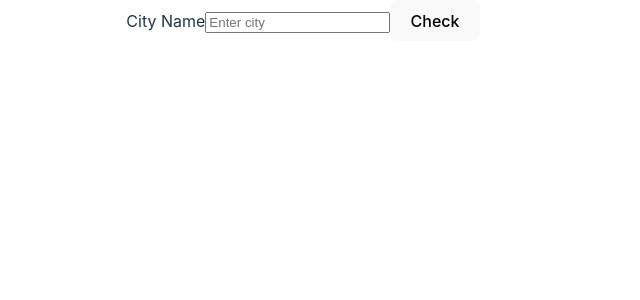
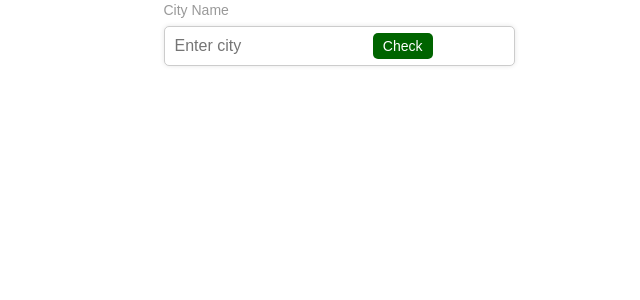
Before and after one commit to danninon/weather-io, a React (Vite) app in the folder frontend/weatherApp/: page / in a window 1280 px wide. Shown: the top 300 px of the page, without its empty margins (337-977 px from the left). Built offline with nearby package versions, Linux system fonts and the light colour scheme.

Commit message:
styling and layout of inputform and geocoords

```diff
--- a/frontend/weatherApp/src/App.tsx
+++ b/frontend/weatherApp/src/App.tsx
@@ -1,7 +1,7 @@
 import { useState } from 'react';
-import InputForm from './components/InputForm';
+import InputForm from './components/inputForm/InputForm.tsx';
 import { ExtractedWeatherData } from './interfaces/weatherData';
-import GeoCoordsAndUpdatedTimeView from "./components/geoCoordsAndUpdatedTimeView";
+import GeoCoordsAndUpdatedTimeView from "./components/geoCoordsAndUpdatedTimeView/GeoCoordsAndUpdatedTimeView.tsx";
 import WeatherDisplay from "./components/WeatherDisplay.tsx";
 
 function App() {
--- a/frontend/weatherApp/src/components/WeatherDisplay.tsx
+++ b/frontend/weatherApp/src/components/WeatherDisplay.tsx
@@ -1,6 +1,6 @@
 import {ExtractedWeatherData} from '../interfaces/weatherData';
 import WeatherCard from "./WeatherCard.tsx";
-import ForecastItem from "./ForecastItem.tsx";
+import ForecastItem from "./forecaseItem/ForecastItem.tsx";
 
 function chooseForecastItems(
     localTime: string,
--- a/frontend/weatherApp/src/components/ForecastItem.tsx
+++ b/frontend/weatherApp/src/components/forecaseItem/ForecastItem.tsx
@@ -1,7 +1,7 @@
 function ForecastItem({time, temperatureCelsius}: { time: string, temperatureCelsius: number }) {
     return (
         <div>
-            <p>{time}: {temperatureCelsius}°C</p>
+            <p>{time}:00 {temperatureCelsius}°C</p>
         </div>
     );
 }
--- a/frontend/weatherApp/src/components/geoCoordsAndUpdatedTimeView.tsx
+++ /dev/null
@@ -1,21 +0,0 @@
-import {ExtractedWeatherData} from '../interfaces/weatherData';
-
-function geoCoordsAndUpdatedTimeView({latitude, longitude, lastUpdated}: Partial<ExtractedWeatherData>) {
-    const date = new Date(lastUpdated as string);
-    const formattedDate = date.toLocaleDateString();
-    const formattedTime = date.toLocaleTimeString([], {hour: '2-digit', minute: '2-digit'});
-
-    return (
-        <div>
-            <div>
-                <span>Latitude: {latitude}</span>
-                <span>Longitude: {longitude}</span>
-            </div>
-            <div>
-                <span>Accurate to {formattedDate} at {formattedTime}</span>
-            </div>
-        </div>
-    );
-}
-
-export default geoCoordsAndUpdatedTimeView;
--- /dev/null
+++ b/frontend/weatherApp/src/components/geoCoordsAndUpdatedTimeView/GeoCoordsAndUpdatedTimeView.tsx
@@ -0,0 +1,22 @@
+import { ExtractedWeatherData } from '../../interfaces/weatherData';
+import './geoCoordsAndUpdatedTimeView.css';
+
+function GeoCoordsAndUpdatedTimeView({ latitude, longitude, lastUpdated }: Partial<ExtractedWeatherData>) {
+    const date = new Date(lastUpdated as string);
+    const formattedDate = date.toLocaleDateString();
+    const formattedTime = date.toLocaleTimeString([], { hour: '2-digit', minute: '2-digit' });
+
+    return (
+        <div className="geo-coords-container">
+            <div className="geo-coords">
+                <span className="geo-coord">Latitude: {latitude}</span>
+                <span className="geo-coord">Longitude: {longitude}</span>
+            </div>
+            <div className="last-updated">
+                <span>Accurate to {formattedDate} at {formattedTime}</span>
+            </div>
+        </div>
+    );
+}
+
+export default GeoCoordsAndUpdatedTimeView;
--- /dev/null
+++ b/frontend/weatherApp/src/components/geoCoordsAndUpdatedTimeView/geoCoordsAndUpdatedTimeView.css
@@ -0,0 +1,19 @@
+.geo-coords-container {
+    font-family: Arial, sans-serif;
+    font-size: 14px;
+    color: #666;
+}
+
+.geo-coords {
+    display: flex;
+    justify-content: flex-start;  /* Align items to the start */
+    gap: 10px;  /* Add a small gap between items */
+}
+
+.geo-coord {
+    margin-right: 10px; /* Remove this line */
+}
+
+.last-updated {
+    font-style: italic;
+}
--- /dev/null
+++ b/frontend/weatherApp/src/components/inputForm/InputForm.css
@@ -0,0 +1,50 @@
+.input-form {
+    display: flex;
+    flex-direction: column;
+    align-items: flex-start;
+    font-family: Arial, sans-serif;
+    font-size: 14px;
+    color: #888;
+}
+
+.input-label {
+    margin-bottom: 5px;
+    color: #999;
+}
+
+.input-wrapper {
+    position: relative;
+    width: 100%;
+}
+
+.input-field {
+    width: 100%;
+    padding: 10px 60px 10px 10px;  /* Extra padding on the right for the button */
+    border: 1px solid #ccc;
+    border-radius: 5px;
+    font-size: 16px;
+    box-shadow: 0 0 5px rgba(0, 0, 0, 0.1);
+}
+
+.input-button {
+    position: absolute;
+    top: 50%;
+    right: 10px;  /* Position the button inside the input */
+    transform: translateY(-50%);
+    padding: 5px 10px;
+    background-color: #006400;
+    color: white;
+    border: none;
+    border-radius: 5px;
+    font-size: 14px;
+    cursor: pointer;
+    transition: background-color 0.3s;
+}
+
+.input-button:hover {
+    background-color: #004d00;
+}
+
+.input-button:active {
+    background-color: #003300;
+}
--- a/frontend/weatherApp/src/components/InputForm.tsx
+++ b/frontend/weatherApp/src/components/inputForm/InputForm.tsx
@@ -1,11 +1,7 @@
 import React, {useState} from 'react';
+import {InputFormProps} from "../../interfaces/inputFormProps.ts";
+import './InputForm.css';
 
-interface InputFormProps {
-    label: string;                             // Label text for the input field
-    placeholder: string;                       // Placeholder text for the input field
-    buttonText: string;                        // Text on the submit button
-    onSubmit: (inputValue: string) => void;    // Function to call on submit
-}
 
 function InputForm(props: InputFormProps) {
     const {label, placeholder, buttonText, onSubmit} = props;
@@ -31,16 +27,19 @@ function InputForm(props: InputFormProps) {
     console.log('Rendering InputForm component with inputValue:', inputValue); // Log on every render
 
     return (
-        <form onSubmit={handleSubmit}>
-            <label htmlFor="input-field">{label}</label>
+        <form className="input-form" onSubmit={handleSubmit}>
+            <label className="input-label" htmlFor="input-field">{label}</label>
+            <div className="input-wrapper">
                 <input
+                    className="input-field"
                     type="text"
                     id="input-field"
                     value={inputValue}
                     onChange={handleInputChange}
                     placeholder={placeholder}
                 />
-            <button type="submit">{buttonText}</button>
+                <button className="input-button" type="submit">{buttonText}</button>
+            </div>
         </form>
     );
 }
--- /dev/null
+++ b/frontend/weatherApp/src/interfaces/inputFormProps.ts
@@ -0,0 +1,6 @@
+export interface InputFormProps {
+    label: string;
+    placeholder: string;
+    buttonText: string;
+    onSubmit: (inputValue: string) => void;
+}
```
Also changed, not shown: frontend/weatherApp/blog.json (deleted, +0 -14 lines), frontend/weatherApp/src/components/Blog.tsx (deleted, +0 -26 lines), 1 other file (tests, documents, lock files or other folders). Lines whose indentation alone changed are shown as unchanged.
